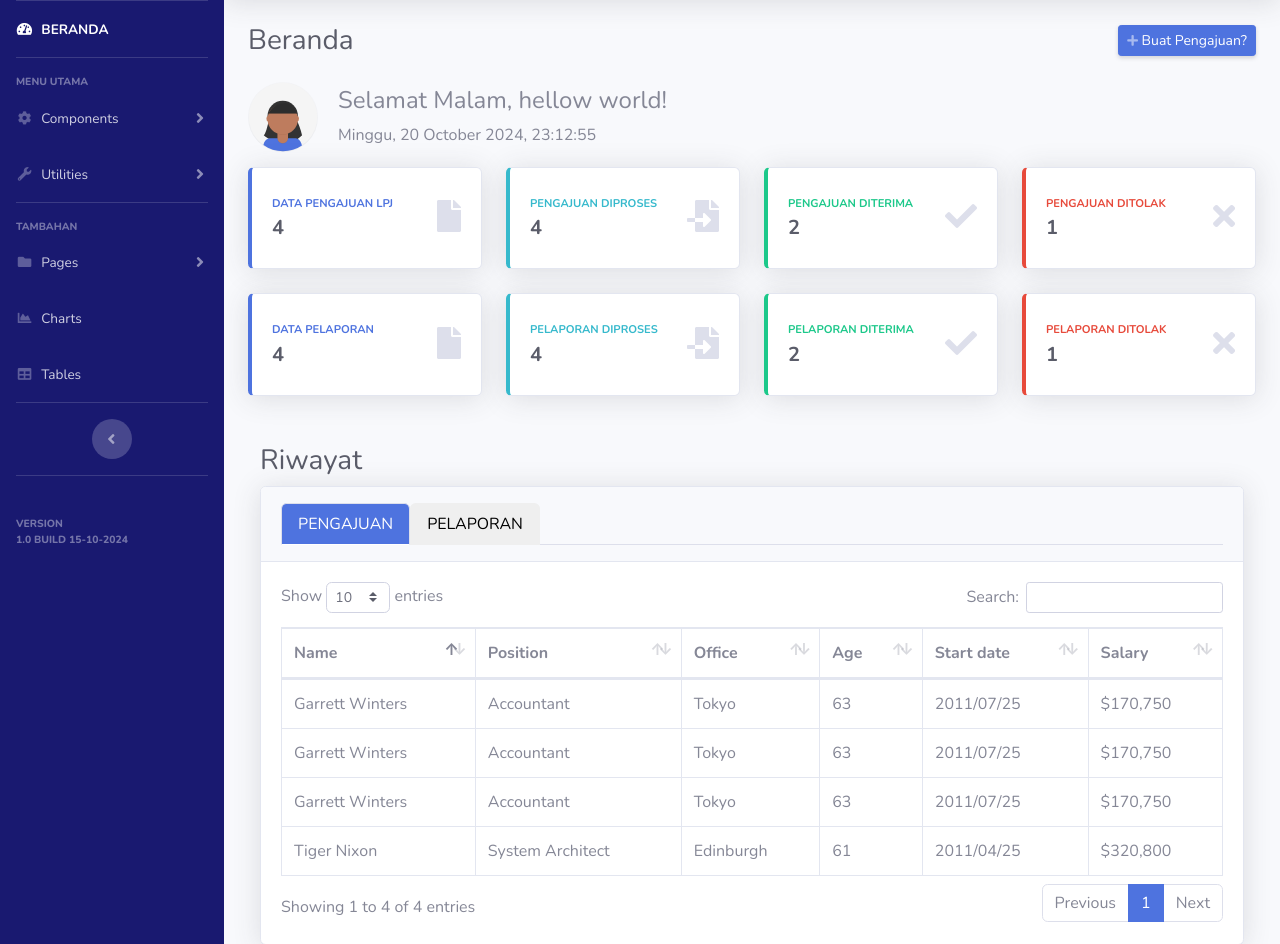
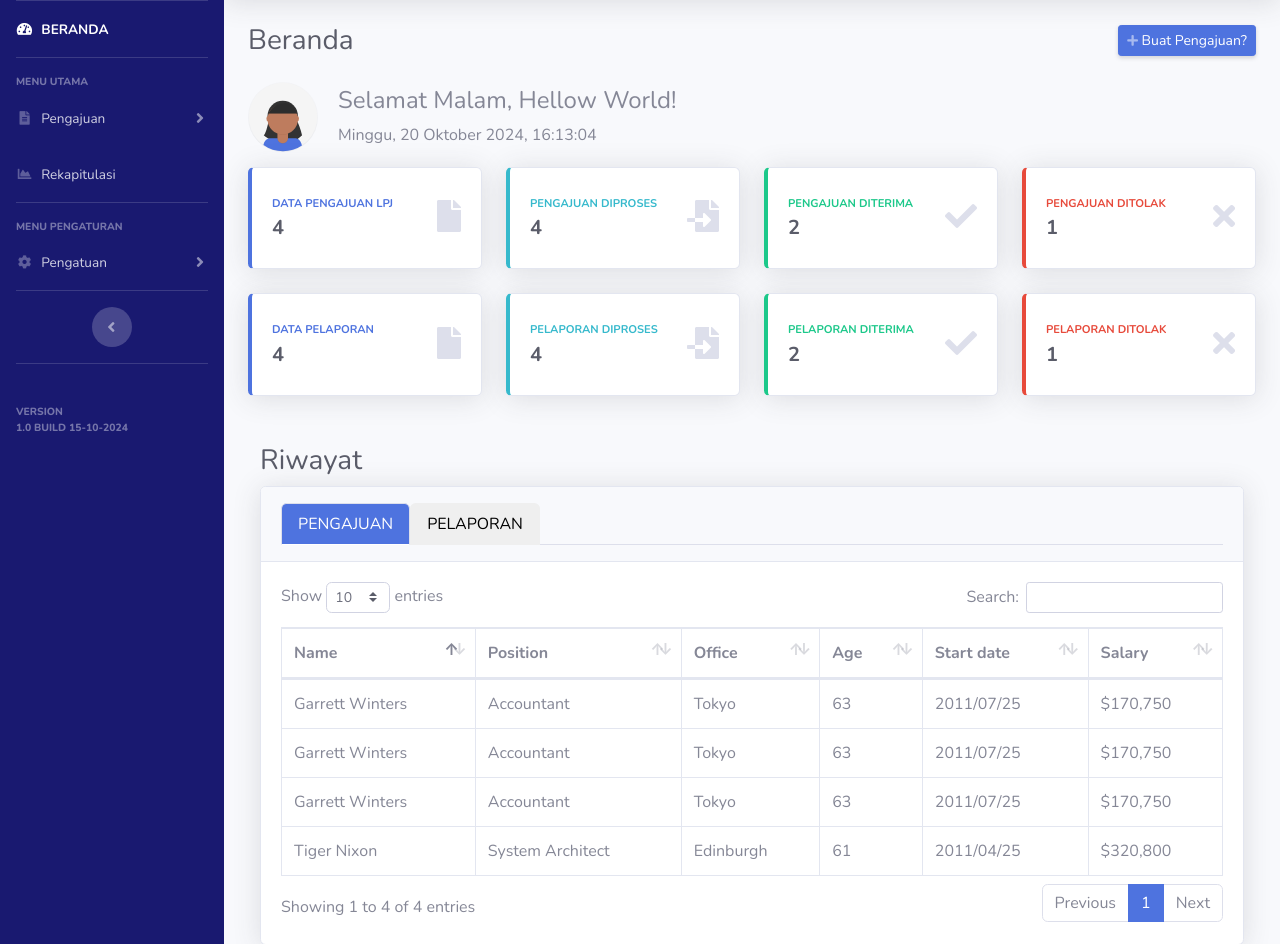
Before and after one commit to Nabil-Aditya/Sipelita, a PHP site: page / in a window 1280 px wide. Shown: the part 70-1014 px from the top of the page. Run offline with PHP 8.4, Linux system fonts and the light colour scheme; data comes from the database, SQL or seed files in the repository; some libraries are stand-ins or nearby versions.

Commit message:
Update index.php

```diff
--- a/index.php
+++ b/index.php
@@ -1,6 +1,6 @@
 <!-- KONEKSI -->
 <?php include 'koneksi.php'; ?>
-<?php include 'loader.php'; ?>
+
 
 <?php
 date_default_timezone_set('Asia/Jakarta'); // Sesuaikan timezone jika diperlukan
@@ -66,7 +66,7 @@
     <meta name="description" content="">
     <meta name="author" content="">
 
-    <title>SB Admin 2 - Tables</title>
+    <title>Dashboard</title>
 
     <!-- Custom fonts for this template -->
     <link href="vendor/fontawesome-free/css/all.min.css" rel="stylesheet" type="text/css">
@@ -171,7 +171,7 @@
             style="background-color: rgb(25, 25, 112);">
 
             <!-- Sidebar - Brand -->
-            <a class="sidebar-brand d-flex align-items-center justify-content-center" href="index.html">
+            <a class="sidebar-brand d-flex align-items-center justify-content-center" href="index.php">
                 <div class="sidebar-brand-icon">
                     <img src="./img/sipelita.jpg" alt="Logo" class="img-fluid">
                 </div>
@@ -183,7 +183,7 @@
 
             <!-- Nav Item - Dashboard -->
             <li class="nav-item active">
-                <a class="nav-link" href="index.html">
+                <a class="nav-link" href="index.php">
                     <i class="fas fa-fw fa-tachometer-alt"></i>
                     <span>BERANDA</span></a>
             </li>
@@ -200,62 +200,14 @@
             <li class="nav-item">
                 <a class="nav-link collapsed" href="#" data-toggle="collapse" data-target="#collapseTwo"
                     aria-expanded="true" aria-controls="collapseTwo">
-                    <i class="fas fa-fw fa-cog"></i>
-                    <span>Components</span>
+                    <i class="fas fa-fw fa-file-alt"></i>
+                    <span>Pengajuan</span>
                 </a>
                 <div id="collapseTwo" class="collapse" aria-labelledby="headingTwo" data-parent="#accordionSidebar">
                     <div class="bg-white py-2 collapse-inner rounded">
-                        <h6 class="collapse-header">Custom Components:</h6>
-                        <a class="collapse-item" href="buttons.html">Buttons</a>
-                        <a class="collapse-item" href="cards.html">Cards</a>
-                    </div>
-                </div>
-            </li>
-
-            <!-- Nav Item - Utilities Collapse Menu -->
-            <li class="nav-item">
-                <a class="nav-link collapsed" href="#" data-toggle="collapse" data-target="#collapseUtilities"
-                    aria-expanded="true" aria-controls="collapseUtilities">
-                    <i class="fas fa-fw fa-wrench"></i>
-                    <span>Utilities</span>
-                </a>
-                <div id="collapseUtilities" class="collapse" aria-labelledby="headingUtilities"
-                    data-parent="#accordionSidebar">
-                    <div class="bg-white py-2 collapse-inner rounded">
-                        <h6 class="collapse-header">Custom Utilities:</h6>
-                        <a class="collapse-item" href="utilities-color.html">Colors</a>
-                        <a class="collapse-item" href="utilities-border.html">Borders</a>
-                        <a class="collapse-item" href="utilities-animation.html">Animations</a>
-                        <a class="collapse-item" href="utilities-other.html">Other</a>
-                    </div>
-                </div>
-            </li>
-
-            <!-- Divider -->
-            <hr class="sidebar-divider">
-
-            <!-- Heading -->
-            <div class="sidebar-heading">
-                TAMBAHAN
-            </div>
-
-            <!-- Nav Item - Pages Collapse Menu -->
-            <li class="nav-item">
-                <a class="nav-link collapsed" href="#" data-toggle="collapse" data-target="#collapsePages"
-                    aria-expanded="true" aria-controls="collapsePages">
-                    <i class="fas fa-fw fa-folder"></i>
-                    <span>Pages</span>
-                </a>
-                <div id="collapsePages" class="collapse" aria-labelledby="headingPages" data-parent="#accordionSidebar">
-                    <div class="bg-white py-2 collapse-inner rounded">
-                        <h6 class="collapse-header">Login Screens:</h6>
-                        <a class="collapse-item" href="login.php">Login</a>
-                        <a class="collapse-item" href="register.html">Register</a>
-                        <a class="collapse-item" href="forgot-password.html">Forgot Password</a>
-                        <div class="collapse-divider"></div>
-                        <h6 class="collapse-header">Other Pages:</h6>
-                        <a class="collapse-item" href="404.html">404 Page</a>
-                        <a class="collapse-item" href="blank.html">Blank Page</a>
+                        <h6 class="collapse-header">Pilih Opsi:</h6>
+                        <a class="collapse-item" href="add_pengajuan_pelatihan.php">Pengajuan Pelatihan</a>
+                        <a class="collapse-item" href="add_pengajuan_lpj.php">Pengajuan LPJ</a>
                     </div>
                 </div>
             </li>
@@ -264,14 +216,35 @@
             <li class="nav-item">
                 <a class="nav-link" href="charts.html">
                     <i class="fas fa-fw fa-chart-area"></i>
-                    <span>Charts</span></a>
+                    <span>Rekapitulasi</span></a>
             </li>
 
-            <!-- Nav Item - Tables -->
+            <!-- Divider -->
+            <hr class="sidebar-divider">
+
+            <!-- Heading -->
+            <div class="sidebar-heading">
+                MENU PENGATURAN
+            </div>
+
+
+            <!-- Nav Item - Utilities Collapse Menu -->
             <li class="nav-item">
-                <a class="nav-link" href="tables.html">
-                    <i class="fas fa-fw fa-table"></i>
-                    <span>Tables</span></a>
+                <a class="nav-link collapsed" href="#" data-toggle="collapse" data-target="#collapseUtilities"
+                    aria-expanded="true" aria-controls="collapseUtilities">
+                    <i class="fas fa-fw fa-cog"></i>
+                    <span>Pengatuan</span>
+                </a>
+                <div id="collapseUtilities" class="collapse" aria-labelledby="headingUtilities"
+                    data-parent="#accordionSidebar">
+                    <div class="bg-white py-2 collapse-inner rounded">
+                        <h6 class="collapse-header">Pilih Opsi:</h6>
+                        <a class="collapse-item" href="utilities-color.html">Colors</a>
+                        <a class="collapse-item" href="utilities-border.html">Borders</a>
+                        <a class="collapse-item" href="utilities-animation.html">Animations</a>
+                        <a class="collapse-item" href="utilities-other.html">Other</a>
+                    </div>
+                </div>
             </li>
 
             <!-- Divider -->
@@ -508,7 +481,7 @@
                     <!-- Page Heading -->
                     <div class="d-sm-flex align-items-center justify-content-between mb-4">
                         <h1 class="h3 mb-0 text-gray-800">Beranda</h1>
-                        <a href="add_pengajuan.php" class="d-none d-sm-inline-block btn btn-sm btn-primary shadow-sm">
+                        <a href="add_pengajuan_pelatihan.php" class="d-none d-sm-inline-block btn btn-sm btn-primary shadow-sm">
                             <i class="fas fa-plus fa-sm text-white-50"></i>&nbsp;Buat Pengajuan?
                         </a>
                     </div>
@@ -516,12 +489,50 @@
                     <div class="profile-container">
                         <img src="img/undraw_profile_1.svg" alt="Profile Picture" class="profile-img">
                         <div class="profile-text">
-                            <h4><?php echo $greeting; ?>, <?php echo "hellow world" ?>!</h4>
+                            <h4><?php echo $greeting; ?>, <?php echo "Hellow World" ?>!</h4>
                             <p id="timeDisplay">
+                                <!-- Tampilkan waktu awal dengan PHP -->
                                 <?php echo getIndonesianDayName(date('l')) . ', ' . date('j F Y') . ', ' . date('H:i:s'); ?>
                             </p>
                         </div>
                     </div>
+
+                    <script>
+                        function updateClock() {
+                            // Buat objek tanggal baru
+                            var now = new Date();
+
+                            // Ambil elemen untuk menampilkan waktu
+                            var timeDisplay = document.getElementById("timeDisplay");
+
+                            // Array untuk nama hari dalam bahasa Indonesia
+                            var dayNames = ['Minggu', 'Senin', 'Selasa', 'Rabu', 'Kamis', 'Jumat', 'Sabtu'];
+
+                            // Ambil hari, tanggal, bulan, tahun, jam, menit, dan detik
+                            var day = dayNames[now.getDay()];
+                            var date = now.getDate();
+                            var month = now.toLocaleString('id-ID', {
+                                month: 'long'
+                            }); // Nama bulan dalam bahasa Indonesia
+                            var year = now.getFullYear();
+                            var hours = now.getHours().toString().padStart(2, '0');
+                            var minutes = now.getMinutes().toString().padStart(2, '0');
+                            var seconds = now.getSeconds().toString().padStart(2, '0');
+
+                            // Format waktu
+                            var formattedTime = day + ', ' + date + ' ' + month + ' ' + year + ', ' + hours + ':' + minutes + ':' + seconds;
+
+                            // Update elemen HTML dengan waktu terbaru
+                            timeDisplay.textContent = formattedTime;
+                        }
+
+                        // Jalankan updateClock setiap detik
+                        setInterval(updateClock, 1000);
+
+                        // Panggil fungsi sekali untuk menampilkan waktu segera setelah halaman dimuat
+                        updateClock();
+                    </script>
+
 
                     <!-- Content Row -->
                     <div class="row">
```
Lines whose indentation alone changed are shown as unchanged.
